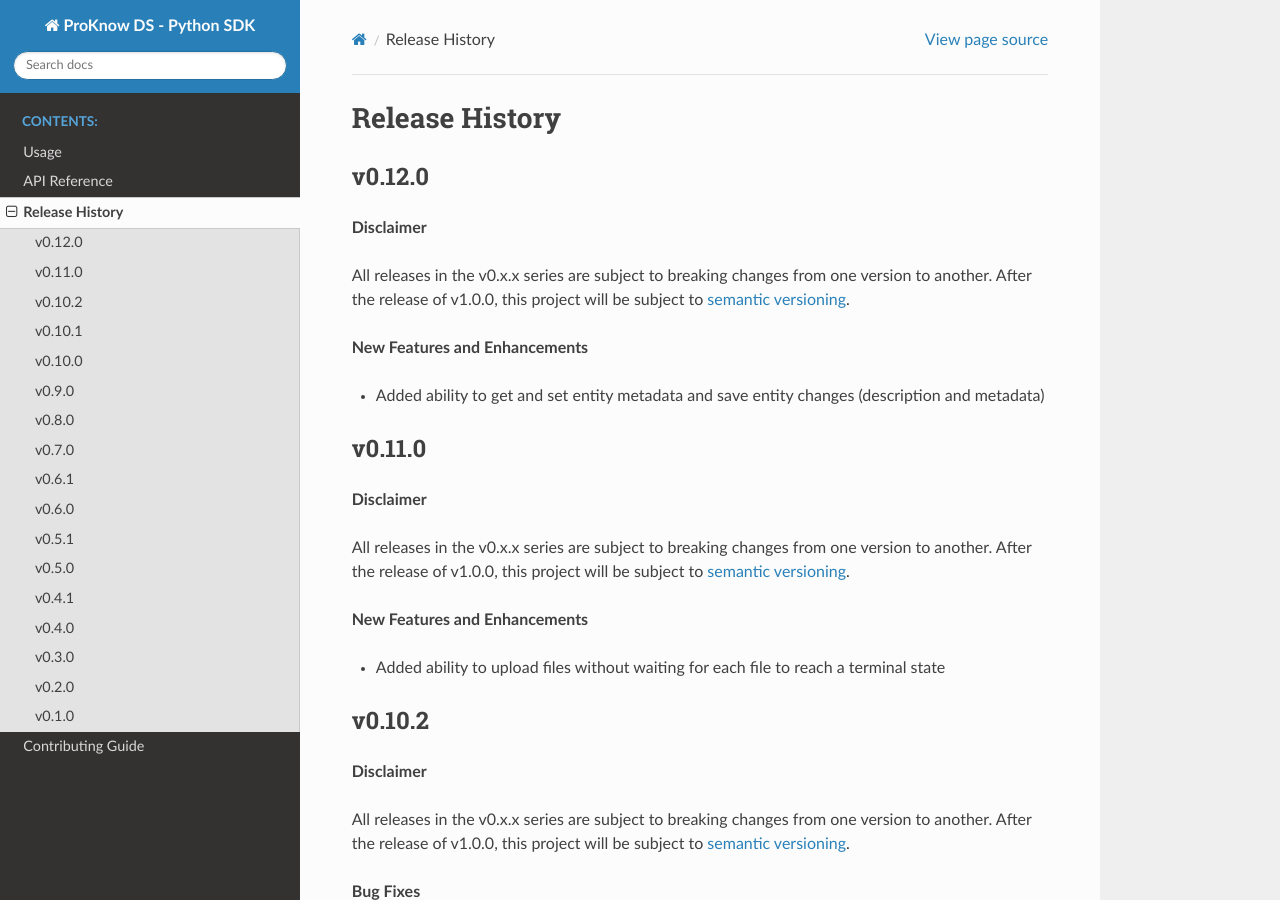
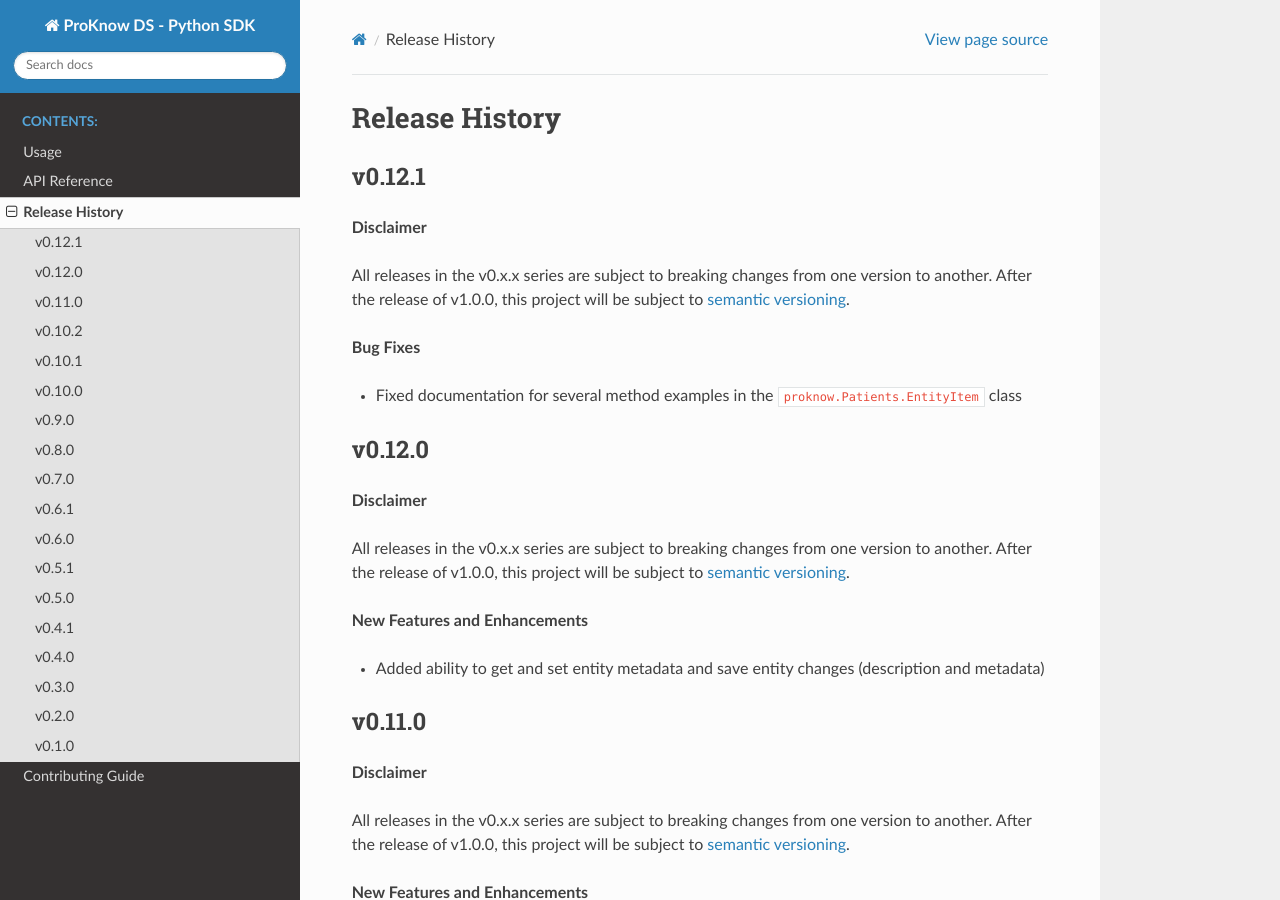
Before and after one commit to proknow/proknow-python, a Sphinx documentation site: the page built from docs/changelog.rst, in a window 1280 px wide and 900 px high. Built offline with Sphinx 7.4.7 and the Read the Docs theme 2.0.0, drawn with Linux system fonts in a browser that asks for light colours.

Commit message:
updated changelog and setup.py

```diff
--- a/docs/changelog.rst
+++ b/docs/changelog.rst
@@ -1,5 +1,16 @@
 Release History
 ===============
+
+v0.12.1
+-------
+
+**Disclaimer**
+
+All releases in the v0.x.x series are subject to breaking changes from one version to another. After the release of v1.0.0, this project will be subject to `semantic versioning <http://semver.org/>`_.
+
+**Bug Fixes**
+
+* Fixed documentation for several method examples in the ``proknow.Patients.EntityItem`` class
 
 v0.12.0
 -------
--- a/setup.py
+++ b/setup.py
@@ -5,7 +5,7 @@ with open("README.md", "r") as fh:
 
 setuptools.setup(
     name="proknow",
-    version="0.12.0",
+    version="0.12.1",
     author="ProKnow",
     author_email="support@proknow.com",
     description="Python library for the ProKnow API.",
```
